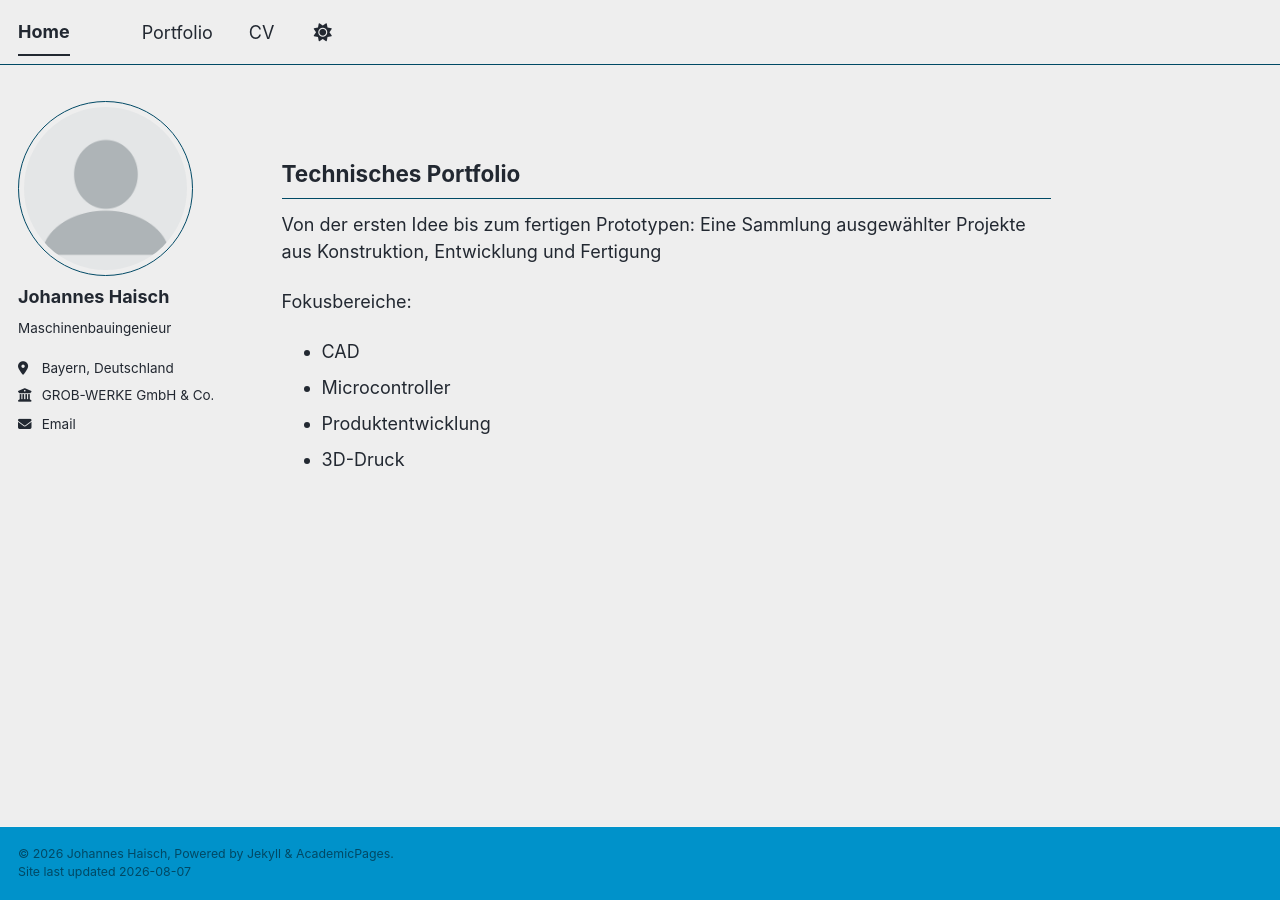
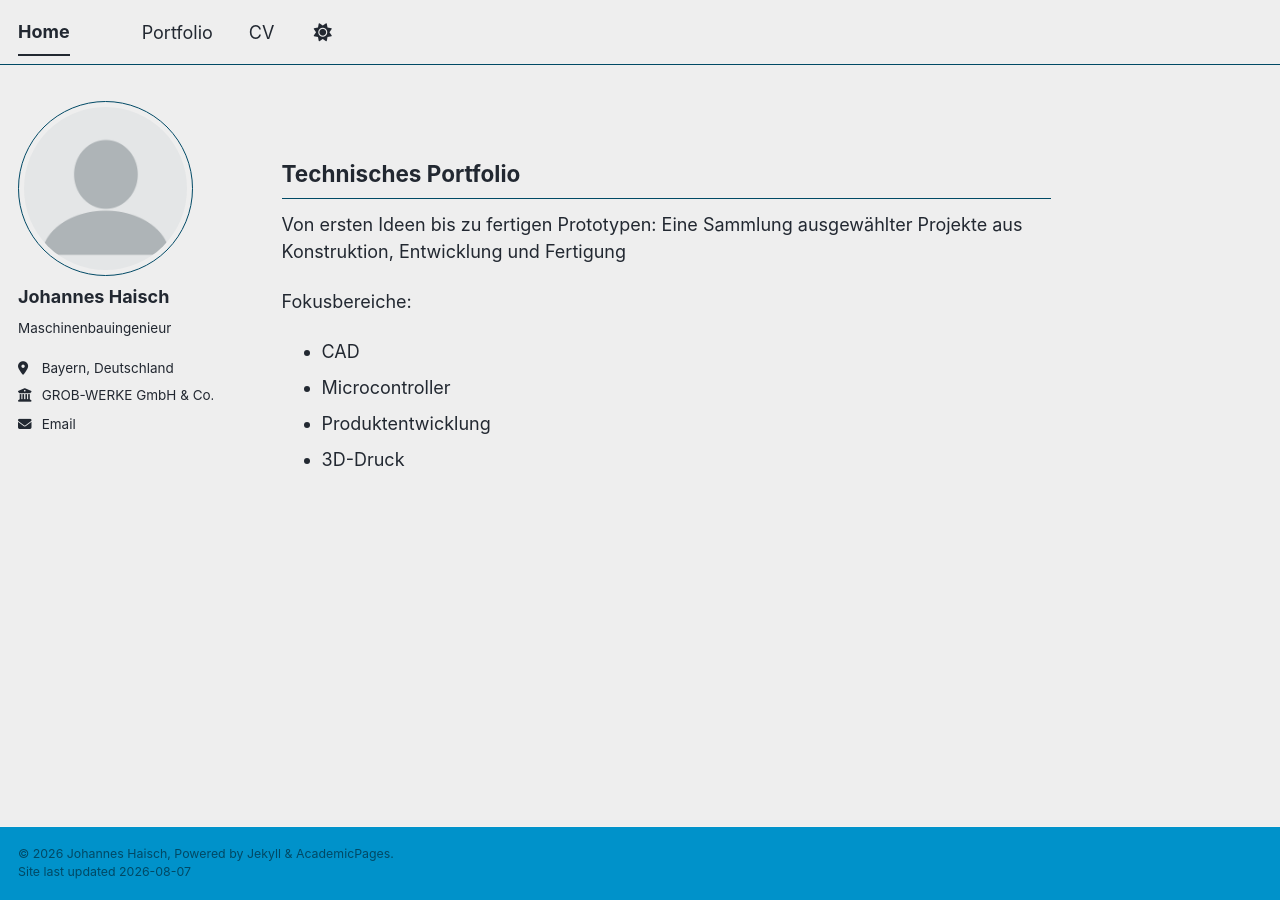
Before and after one commit to CourtsideEngineer/Courtsideengineer.github.io, a Jekyll site: the page built from _pages/about.md, in a window 1280 px wide. Built offline with Jekyll 4.4.1, drawn with Linux system fonts in a browser that asks for light colours; a style sheet for code colours, icons or effects is not loaded.

Commit message:
Update about.md

```diff
--- a/_pages/about.md
+++ b/_pages/about.md
@@ -8,8 +8,9 @@ redirect_from:
 ---
 Technisches Portfolio
 -
-Von der ersten Idee bis zum fertigen Prototypen:
+Von ersten Ideen bis zu fertigen Prototypen:
 Eine Sammlung ausgewählter Projekte aus Konstruktion, Entwicklung und Fertigung
+
 
 Fokusbereiche:
 - CAD
```
